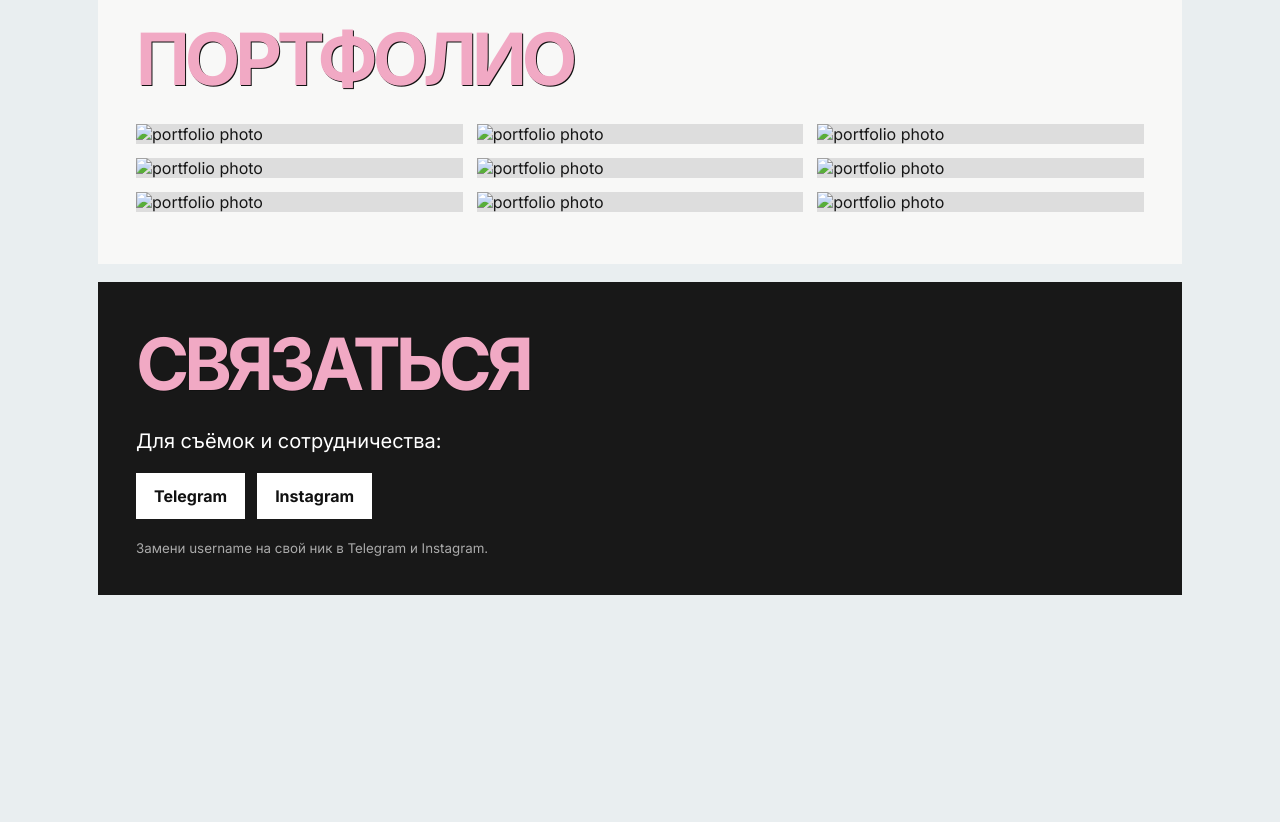
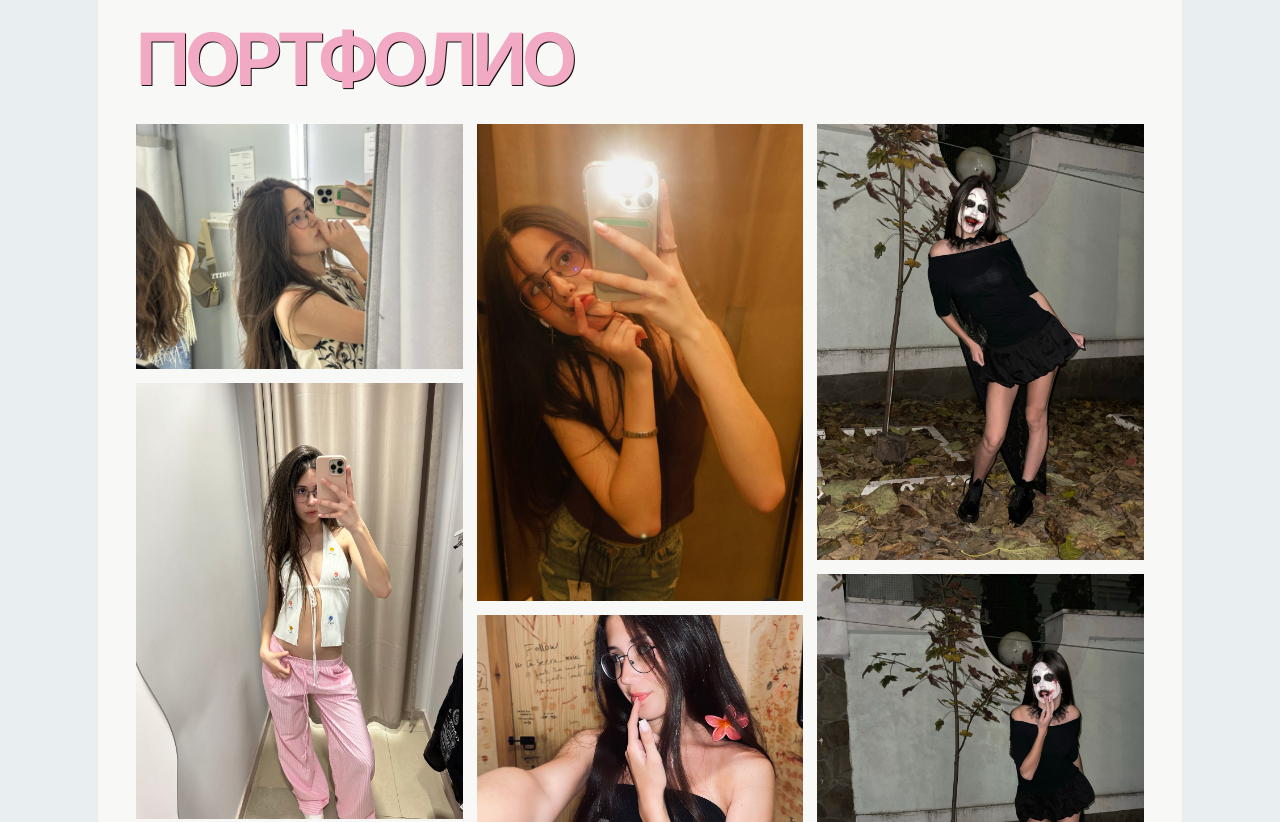
Before and after one commit to wurralya/-alessandra-model-portfolio., a plain HTML site: page index.html in a window 1280 px wide. Shown: the part 1420-2242 px from the top of the page. Before the commit the page ends 2033 px from the top, so only its background shows below. Drawn offline with Linux system fonts and the light colour scheme.

Commit message:
Update index.html

```diff
--- a/index.html
+++ b/index.html
@@ -43,15 +43,15 @@
     <section class="section" id="portfolio">
       <h2>Портфолио</h2>
       <div class="masonry">
-        <img src="images/photo1.jpeg" alt="portfolio photo">
-        <img src="images/photo2.jpeg" alt="portfolio photo">
-        <img src="images/photo3.jpeg" alt="portfolio photo">
-        <img src="images/photo4.jpeg" alt="portfolio photo">
-        <img src="images/photo5.jpeg" alt="portfolio photo">
-        <img src="images/photo6.jpeg" alt="portfolio photo">
-        <img src="images/photo7.jpeg" alt="portfolio photo">
-        <img src="images/photo8.jpeg" alt="portfolio photo">
-        <img src="images/photo9.jpeg" alt="portfolio photo">
+        <img src="photo1.jpeg">
+<img src="photo2.jpeg">
+<img src="photo3.jpeg">
+<img src="photo4.jpeg">
+<img src="photo5.jpeg">
+<img src="photo6.jpeg">
+<img src="photo7.jpeg">
+<img src="photo8.jpeg">
+<img src="photo9.jpeg">
       </div>
     </section>
 
```
